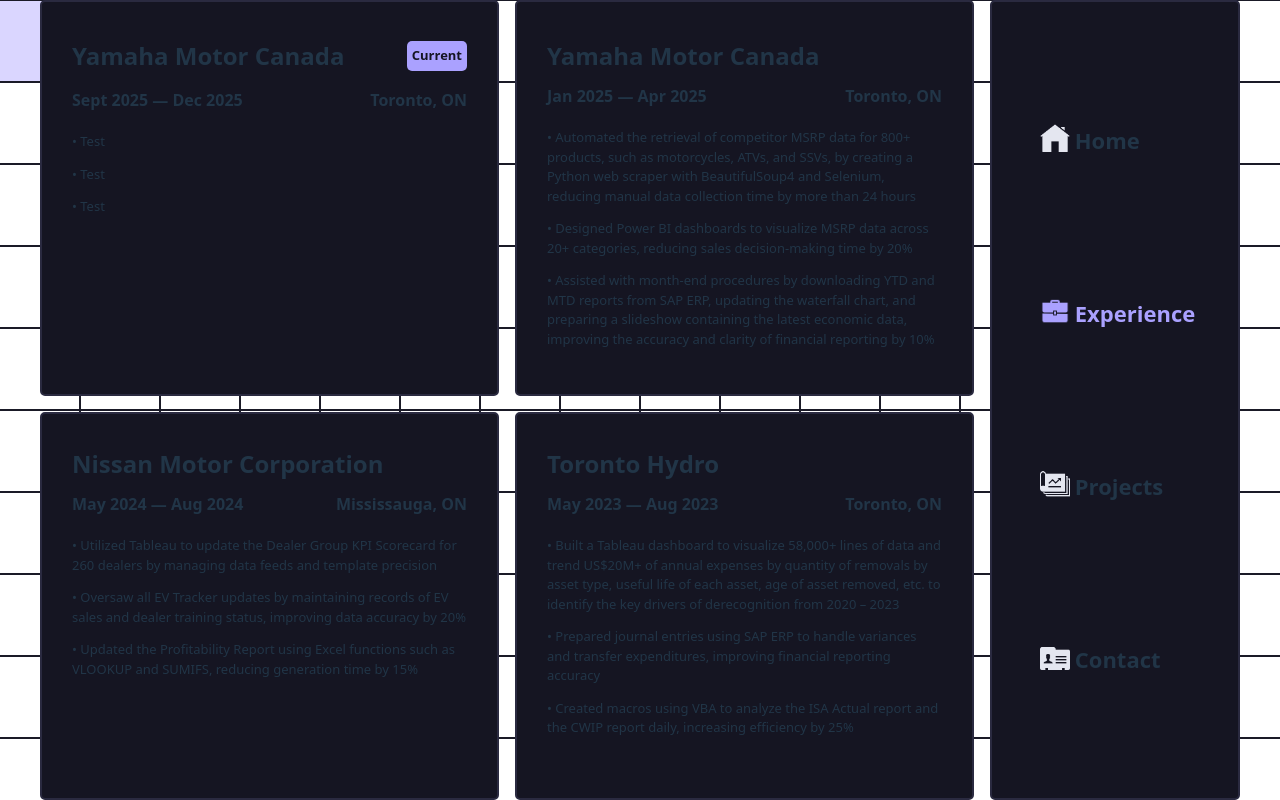
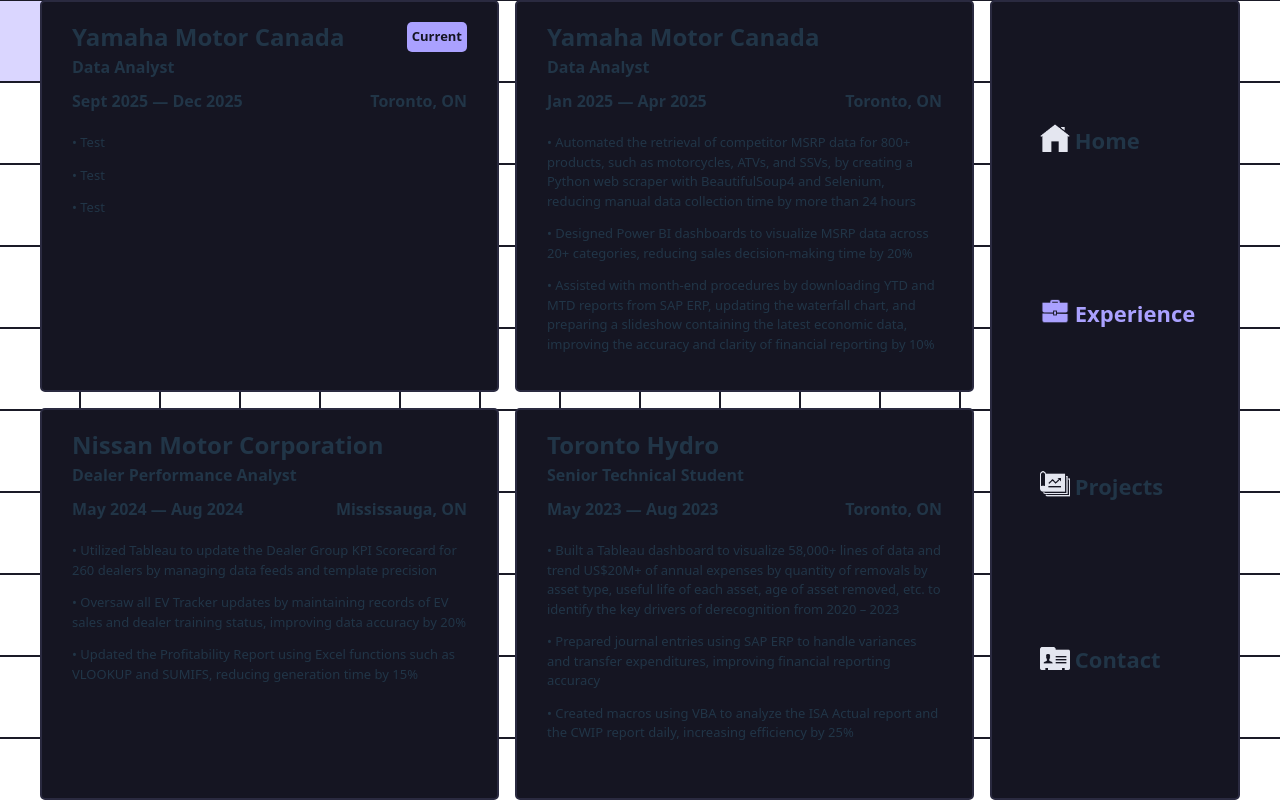
Before and after one commit to devangmalhotra/portfolio-website, a React (Vite) app: page / in a window 1280 px wide. Both pictures are taken after a click on the item "Experience". Built offline with nearby package versions, Linux system fonts and the light colour scheme.

Commit message:
added position to experience cards

```diff
--- a/src/Components/Experience/ExperiencesMain/ExperienceCard/ExperienceCard.css
+++ b/src/Components/Experience/ExperiencesMain/ExperienceCard/ExperienceCard.css
@@ -10,7 +10,7 @@
 }
 
 .experience-card-content {
-    padding: 0 30px;
+    padding: 10px 30px;
 }
 
 .experience-description-container h4 {
@@ -18,12 +18,13 @@
 }
 
 .experience-card-content h2 {
-    margin: 10px 0;
+    margin: 0
 }
 
 .experience-description-date-location {
     display: flex;
     justify-content: space-between;
+    margin: 10px 0;
 }
 
 .experience-description-role-notes span {
@@ -57,4 +58,9 @@
     justify-content: center;
     border-radius: 5px;
     color: var(--card-background);
+    margin: 0;
 }
+
+.experience-position-text {
+    margin: 0;
+}
--- a/src/Components/Experience/ExperiencesMain/ExperienceCard/ExperienceCard.jsx
+++ b/src/Components/Experience/ExperiencesMain/ExperienceCard/ExperienceCard.jsx
@@ -11,6 +11,7 @@ function ExperienceCard(props) {
                     {props.current && (<h4>Current</h4>)}
                 </div>
             </div>
+            <h4 className='experience-position-text'>{props.position}</h4>
             <div className='experience-description-container'>
                 <div className='experience-description-date-location'>
                     <h4>{props.dateRange}</h4>
--- a/src/Components/Experience/ExperiencesMain/ExperiencesMain.jsx
+++ b/src/Components/Experience/ExperiencesMain/ExperiencesMain.jsx
@@ -5,10 +5,10 @@ import ExperienceCard from './ExperienceCard/ExperienceCard'
 function ExperiencesMain() {
   return (
     <div id='experience-cards-container' className='page'>
-        <ExperienceCard title='Yamaha Motor Canada' dateRange='Sept 2025 — Dec 2025' location='Toronto, ON' notes={ ['• Test', '• Test', '• Test'] } current='current'/>
-        <ExperienceCard title='Yamaha Motor Canada' dateRange='Jan 2025 — Apr 2025' location='Toronto, ON' notes={ ['• Automated the retrieval of competitor MSRP data for 800+ products, such as motorcycles, ATVs, and SSVs, by creating a Python web scraper with BeautifulSoup4 and Selenium, reducing manual data collection time by more than 24 hours', '• Designed Power BI dashboards to visualize MSRP data across 20+ categories, reducing sales decision-making time by 20%', '• Assisted with month-end procedures by downloading YTD and MTD reports from SAP ERP, updating the waterfall chart, and preparing a slideshow containing the latest economic data, improving the accuracy and clarity of financial reporting by 10%'] }/>
-        <ExperienceCard title='Nissan Motor Corporation' dateRange='May 2024 — Aug 2024' location='Mississauga, ON' notes={ ['• Utilized Tableau to update the Dealer Group KPI Scorecard for 260 dealers by managing data feeds and template precision', '• Oversaw all EV Tracker updates by maintaining records of EV sales and dealer training status, improving data accuracy by 20%', '• Updated the Profitability Report using Excel functions such as VLOOKUP and SUMIFS, reducing generation time by 15%'] }/>
-        <ExperienceCard title='Toronto Hydro' dateRange='May 2023 — Aug 2023' location='Toronto, ON' notes={ ['• Built a Tableau dashboard to visualize 58,000+ lines of data and trend US$20M+ of annual expenses by quantity of removals by asset type, useful life of each asset, age of asset removed, etc. to identify the key drivers of derecognition from 2020 – 2023', '• Prepared journal entries using SAP ERP to handle variances and transfer expenditures, improving financial reporting accuracy', '• Created macros using VBA to analyze the ISA Actual report and the CWIP report daily, increasing efficiency by 25%'] }/>
+        <ExperienceCard title='Yamaha Motor Canada' dateRange='Sept 2025 — Dec 2025' location='Toronto, ON' notes={ ['• Test', '• Test', '• Test'] } position='Data Analyst' current='current'/>
+        <ExperienceCard title='Yamaha Motor Canada' dateRange='Jan 2025 — Apr 2025' location='Toronto, ON' notes={ ['• Automated the retrieval of competitor MSRP data for 800+ products, such as motorcycles, ATVs, and SSVs, by creating a Python web scraper with BeautifulSoup4 and Selenium, reducing manual data collection time by more than 24 hours', '• Designed Power BI dashboards to visualize MSRP data across 20+ categories, reducing sales decision-making time by 20%', '• Assisted with month-end procedures by downloading YTD and MTD reports from SAP ERP, updating the waterfall chart, and preparing a slideshow containing the latest economic data, improving the accuracy and clarity of financial reporting by 10%'] } position='Data Analyst'/>
+        <ExperienceCard title='Nissan Motor Corporation' dateRange='May 2024 — Aug 2024' location='Mississauga, ON' notes={ ['• Utilized Tableau to update the Dealer Group KPI Scorecard for 260 dealers by managing data feeds and template precision', '• Oversaw all EV Tracker updates by maintaining records of EV sales and dealer training status, improving data accuracy by 20%', '• Updated the Profitability Report using Excel functions such as VLOOKUP and SUMIFS, reducing generation time by 15%'] } position='Dealer Performance Analyst'/>
+        <ExperienceCard title='Toronto Hydro' dateRange='May 2023 — Aug 2023' location='Toronto, ON' notes={ ['• Built a Tableau dashboard to visualize 58,000+ lines of data and trend US$20M+ of annual expenses by quantity of removals by asset type, useful life of each asset, age of asset removed, etc. to identify the key drivers of derecognition from 2020 – 2023', '• Prepared journal entries using SAP ERP to handle variances and transfer expenditures, improving financial reporting accuracy', '• Created macros using VBA to analyze the ISA Actual report and the CWIP report daily, increasing efficiency by 25%'] } position='Senior Technical Student'/>
     </div>
   )
 }
```
